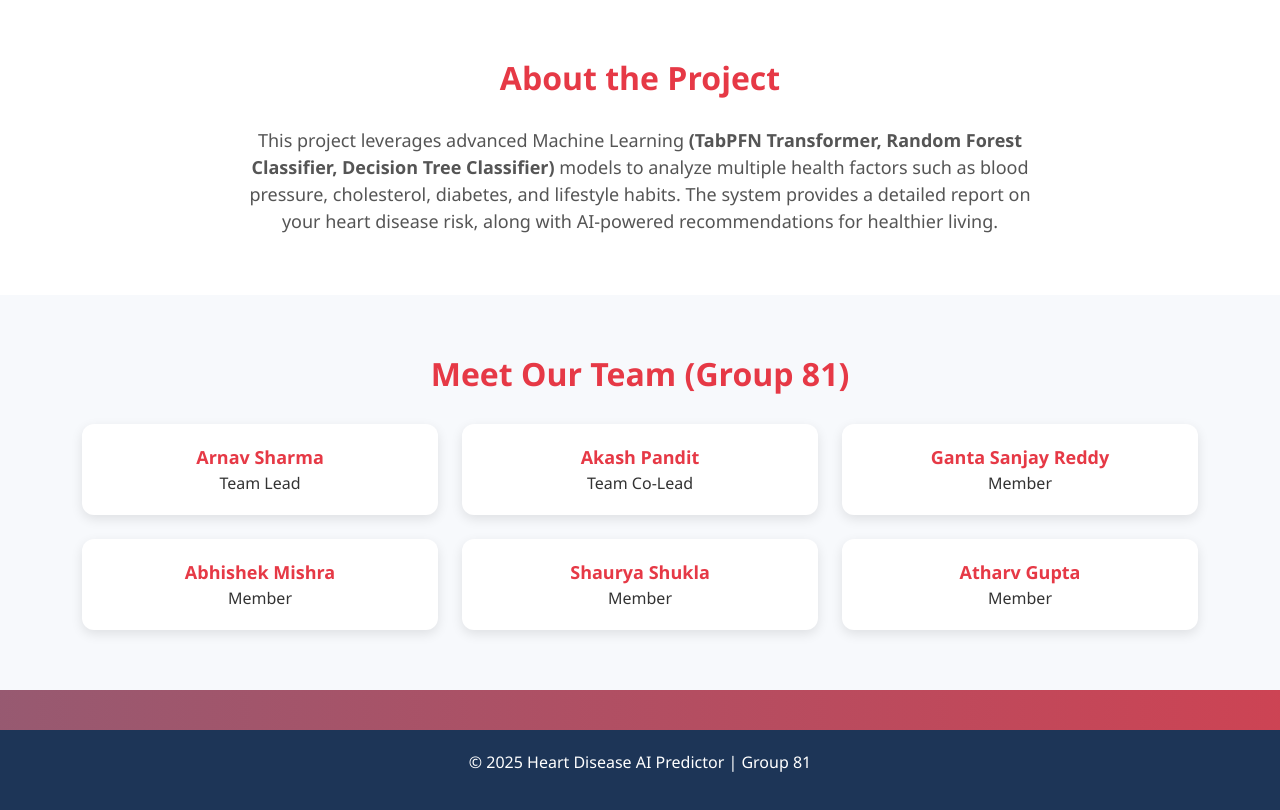
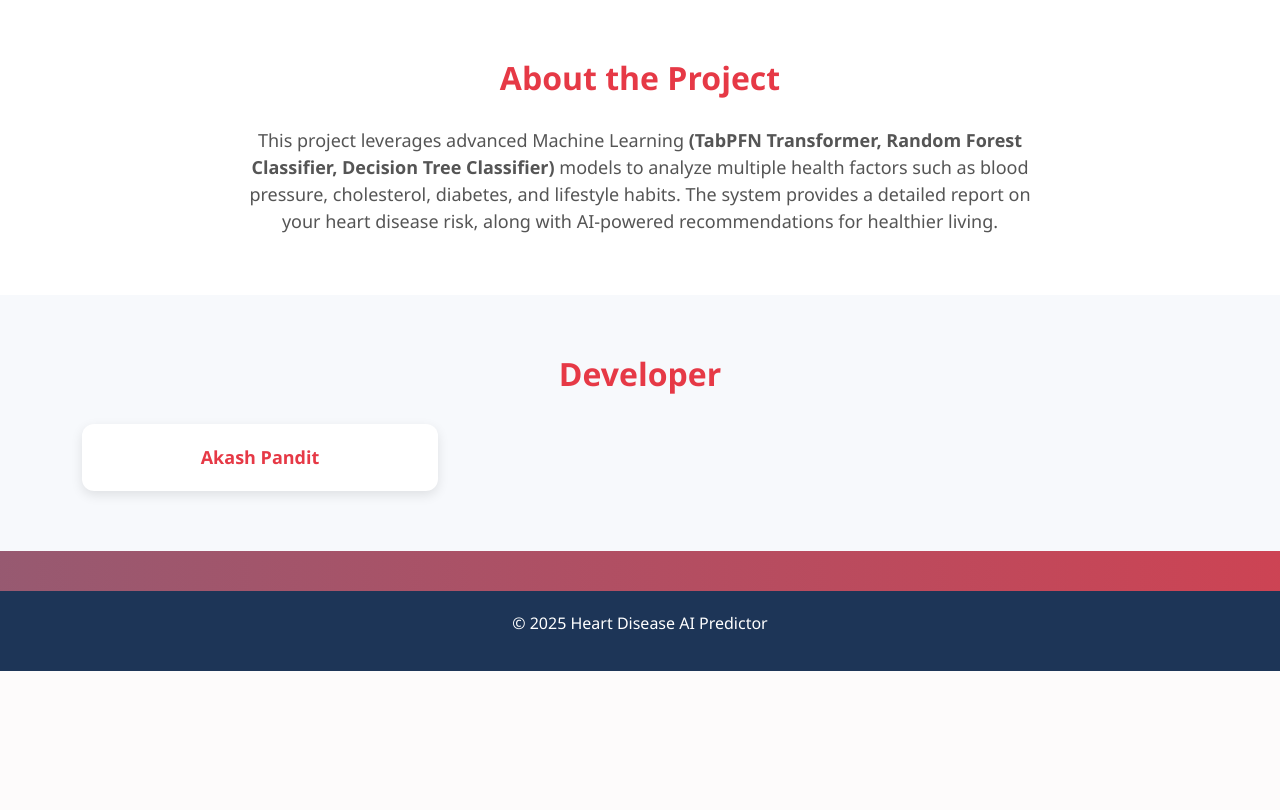
Before and after one commit to CartoonSketch/HDP-Project, a Flask app: page / in a window 1280 px wide. Shown: the part 1035-1845 px from the top of the page. After the commit the page ends 1706 px from the top, so only its background shows below. Run offline with Flask 3, Linux system fonts and the light colour scheme.

Commit message:
Update index.html

```diff
--- a/templates/index.html
+++ b/templates/index.html
@@ -212,33 +212,19 @@
   </div>
 
   <div class="section" style="background-color: #f7f9fc;">
-    <h2>Meet Our Team (Group 81)</h2>
+    <h2>Developer</h2>
     <div class="container">
       <div class="row g-4 text-center">
         <div class="col-md-4">
-          <div class="team-card"><p><b>Arnav Sharma</b><br>Team Lead</p></div>
+          <div class="team-card"><p><b>Akash Pandit</b><br></p></div>
         </div>
-        <div class="col-md-4">
-          <div class="team-card"><p><b>Akash Pandit</b><br>Team Co-Lead</p></div>
-        </div>
-        <div class="col-md-4">
-          <div class="team-card"><p><b>Ganta Sanjay Reddy</b><br>Member</p></div>
-        </div>
-        <div class="col-md-4">
-          <div class="team-card"><p><b>Abhishek Mishra</b><br>Member</p></div>
-        </div>
-        <div class="col-md-4">
-          <div class="team-card"><p><b>Shaurya Shukla</b><br>Member</p></div>
-        </div>
-        <div class="col-md-4">
-          <div class="team-card"><p><b>Atharv Gupta</b><br>Member</p></div>
         </div>
       </div>
     </div>
   </div>
 
   <div class="footer">
-    <p>&copy; 2025 Heart Disease AI Predictor | Group 81</p>
+    <p>&copy; 2025 Heart Disease AI Predictor</p>
   </div>
 
   <script>
```
